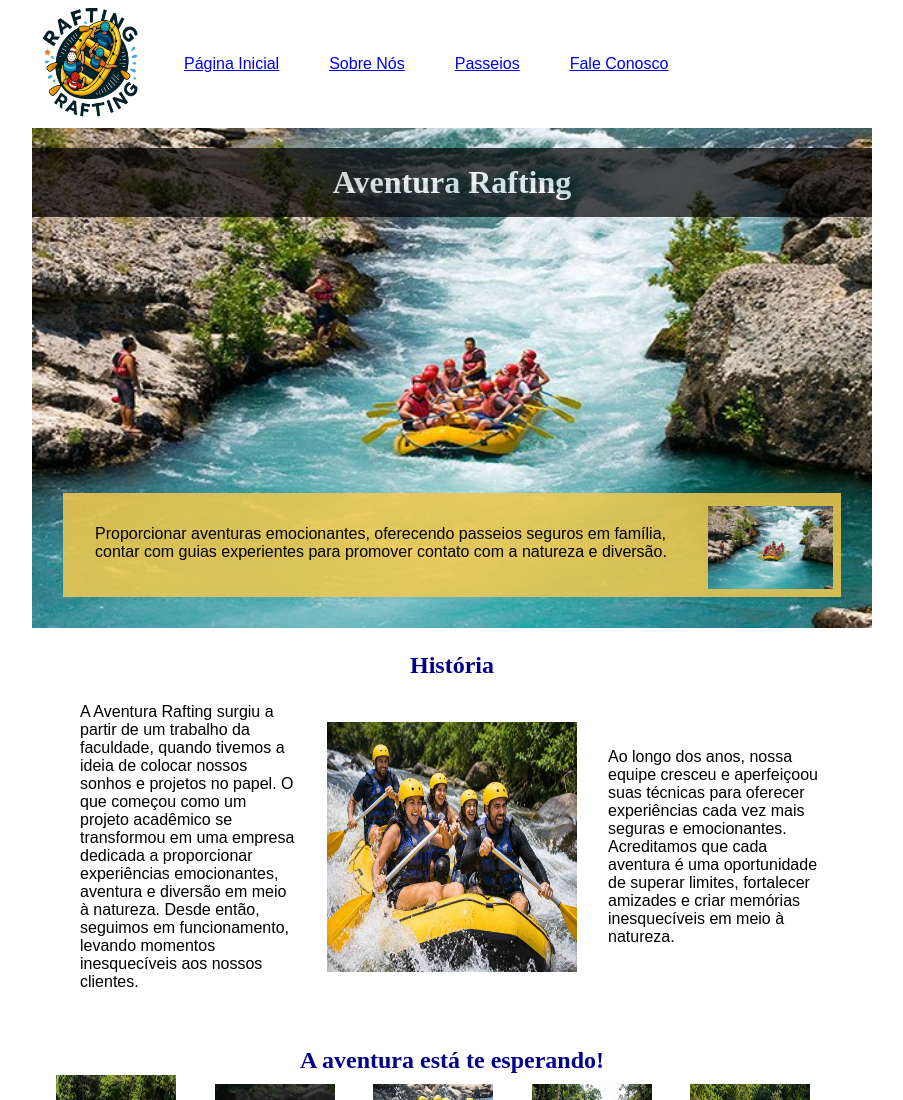
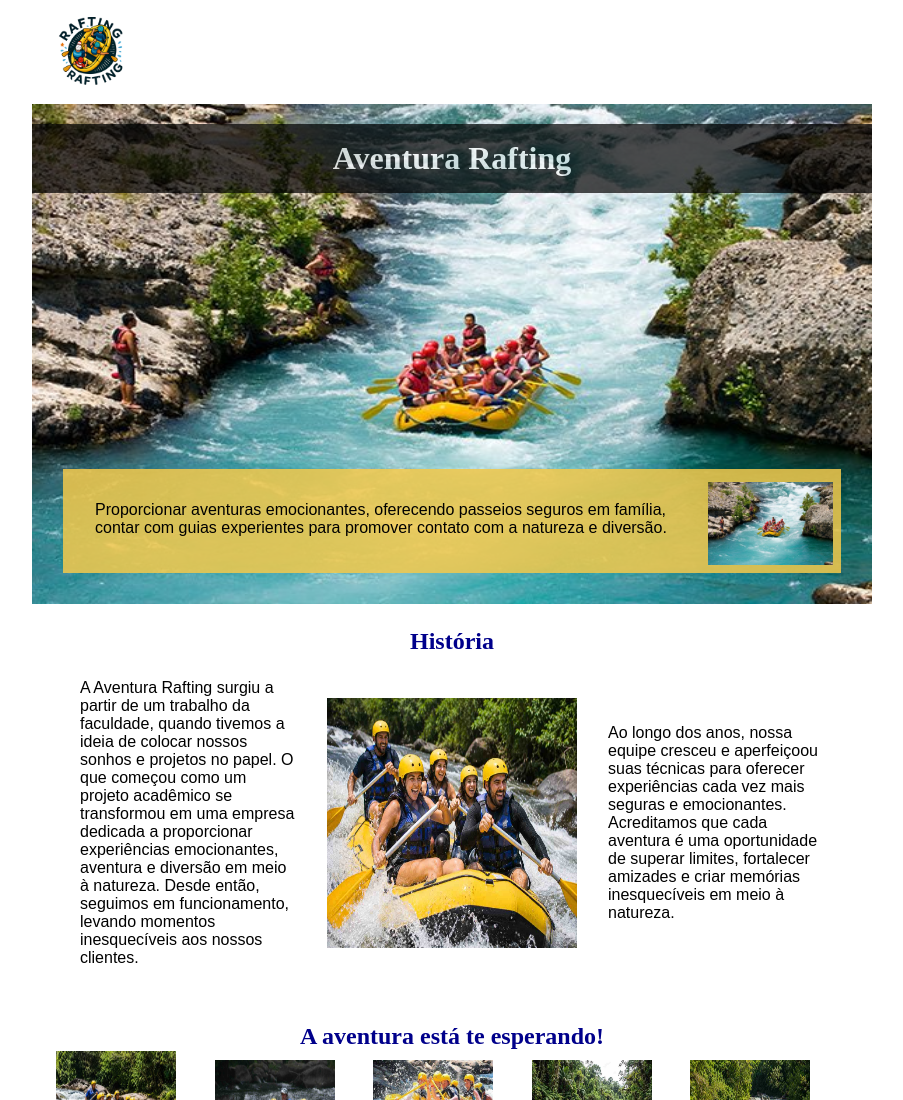
Before and after one commit to leonardogaaz/wdd130, a plain HTML site: page wwr/sobre.html in a window 1280 px wide. Shown: the top 1100 px of the page, without its empty margins (188-1091 px from the left). Drawn offline with Linux system fonts and the light colour scheme.

Commit message:
Ajustes no CSS

```diff
--- a/wwr/estilos/rafting.css
+++ b/wwr/estilos/rafting.css
@@ -14,7 +14,7 @@ header {
     background-color: #fff;
     color: var(--cor-destaque2);
     display: grid;
-    grid-template-columns: 128px 1fr;
+    grid-template-columns: 128px 1fr auto;
     align-items: center;
 }
 
@@ -188,3 +188,25 @@ h1 {
     margin: 0;
     padding: 0;
 }
+
+header {
+    align-items: center;
+    justify-content: space-between;
+    padding: 12px 20px;
+    gap: 20px;
+}
+
+header img {
+    width: 80px;
+    height: auto;
+}
+
+header h1 {
+    position: static;
+    width: auto;
+    padding: 0;
+}
+
+header nav a {
+    color: white;
+}
```
